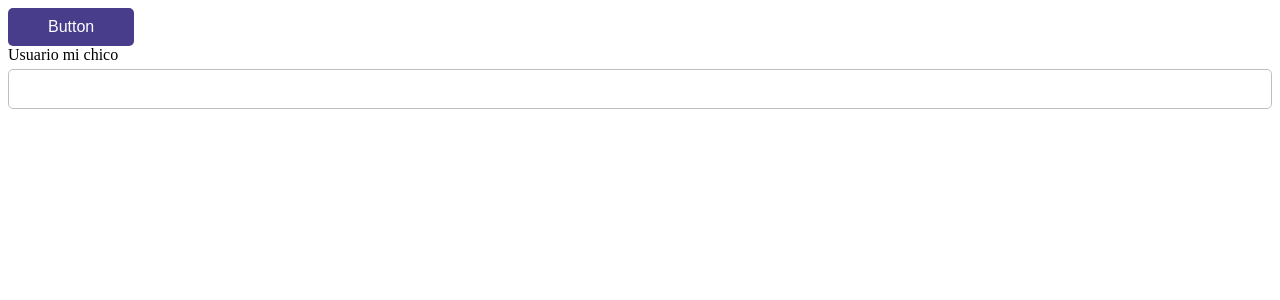
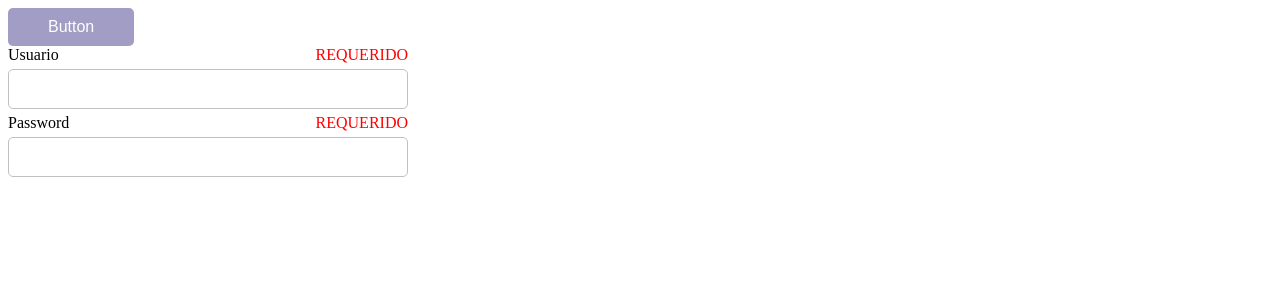
Before and after one commit to astorlucas/vue-training, a Vue app in the folder vu-cli-proy/: page / in a window 1280 px wide. Shown: the top 300 px of the page. Built offline with nearby package versions, Linux system fonts and the light colour scheme.

Commit message:
formulario completo

```diff
--- a/vu-cli-proy/src/App.vue
+++ b/vu-cli-proy/src/App.vue
@@ -1,6 +1,24 @@
 <template>
-  <MyButton color="white" background="darkslateblue" :disabled="!valid" />
-  <MyInput name="Usuario mi chico"/>
+  <form @submit.prevent="enviar" class="form">
+  <MyButton
+    color="white"
+    background="darkslateblue"
+    :disabled="!valid"
+  />
+  <MyInput
+    name="Usuario"
+    :rules="{ required: true, min: 33 }"
+    :value="usuario.value"
+    @update="update"
+  />
+  <MyInput
+    name="Password"
+    :rules="{ required: true, min: 2 }"
+    :value="password.value"
+    @update="update"
+    type="password"
+  />
+</form>
 </template>
 
 <script>
@@ -14,16 +32,46 @@ export default {
     MyButton,
     MyInput
   },
-  data(){
+  data() {
     return {
-      valid: true
+      usuario: {
+        value: '',
+        valid: false
+      },
+      password: {
+        value: '',
+        valid: false
+      }
+    }
+  },
+  computed: {
+    valid(){
+      return this.usuario.valid && this.password.valid
+    }
+  },
+  methods: {
+    enviar(){
+      console.log('Enviar');
+
+      //Codigo para validar el formulario
+    },
+    update(payload){
+      this[payload.name.toLowerCase()] = {
+        value: payload.value,
+        valid: payload.valid
+      };
     }
   }
 }
 </script>
 
 <style>
-body{
+body {
   font-family: 'Times New Roman', Times, serif;
 }
+
+.form {
+  max-width: 400px;
+  width: 50%;
+}
 </style>
--- a/vu-cli-proy/src/components/MyInput.vue
+++ b/vu-cli-proy/src/components/MyInput.vue
@@ -1,7 +1,10 @@
 <template>
-  <div>
-  <label :for="name">{{ name }}</label>
-    <input type="text" />
+  <div class="input-wrapper">
+    <div class="label">
+      <label :for="name">{{ name }}</label>
+      <div class="error">{{ error }}</div>
+    </div>
+    <input :id="name" :type="type" :value="value" @input="input"/>
   </div>
 </template>
 
@@ -12,18 +15,60 @@ export default {
     name: {
       type: String,
       required: true
+    },
+    rules: {
+      type: Object
+    },
+    value: {
+      type: String
+    },
+    type: {
+      type: String
+    }
+  },
+  computed: {
+    error() {
+
+      return this.validar(this.value);
+    }
+  },
+  methods: {
+    validar(value){
+      if (this.rules.required && !value) {
+        return 'REQUERIDO'
+      }
+      if (this.rules.required && value.length < this.rules.min) {
+        return `Debe ingresar al menos ${this.rules.min}`
+      }
+    },
+    input($evt){
+      this.$emit('update', {
+        value: $evt.target.value,
+        name: this.name,
+        valid: this.validar($evt.target.value) ? false : true
+      });
     }
   }
-};
+}
 </script>
 
 
 <style scoped>
-div {
+.input-wrapper {
   display: flex;
   flex-direction: column;
 }
-input{
+
+.error {
+  color: red;
+}
+
+.label {
+  display: flex;
+  justify-content: space-between;
+}
+
+input {
   background: none;
   color: black;
   border: 1px solid silver;
```
